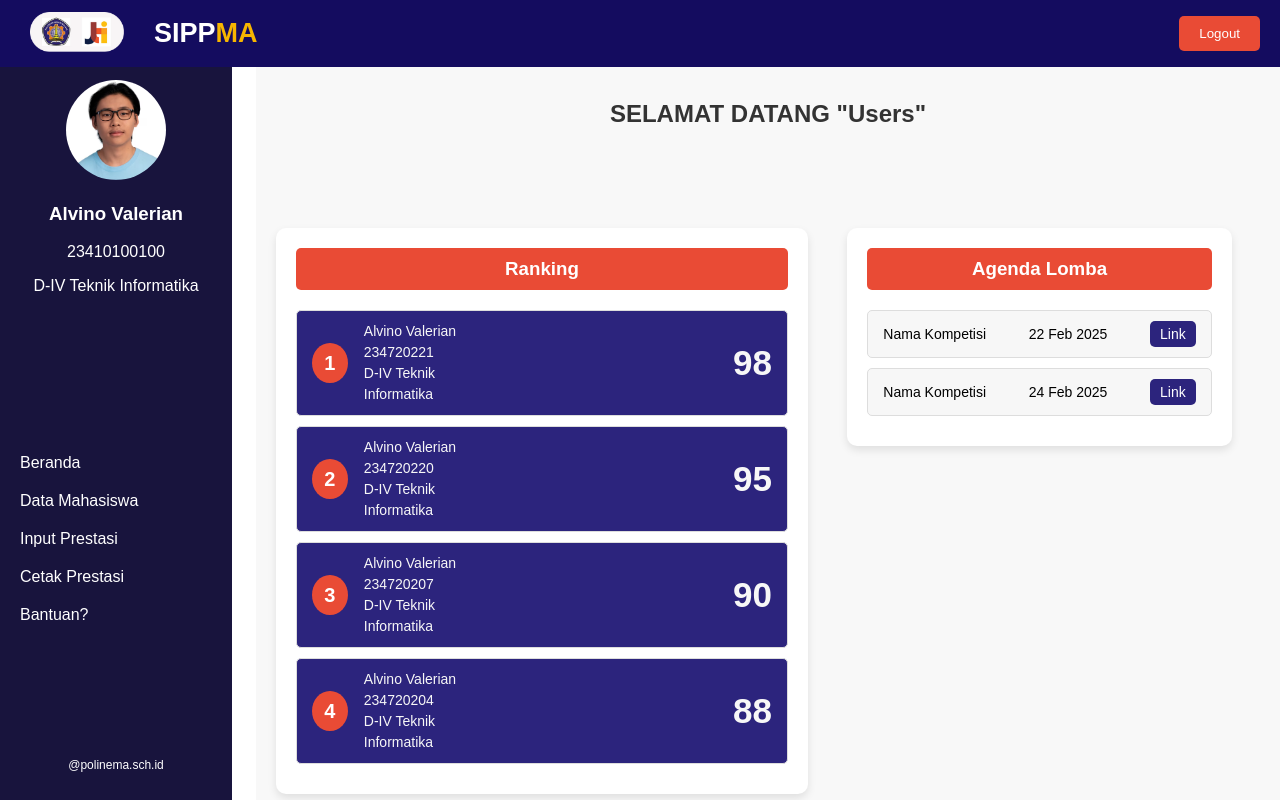
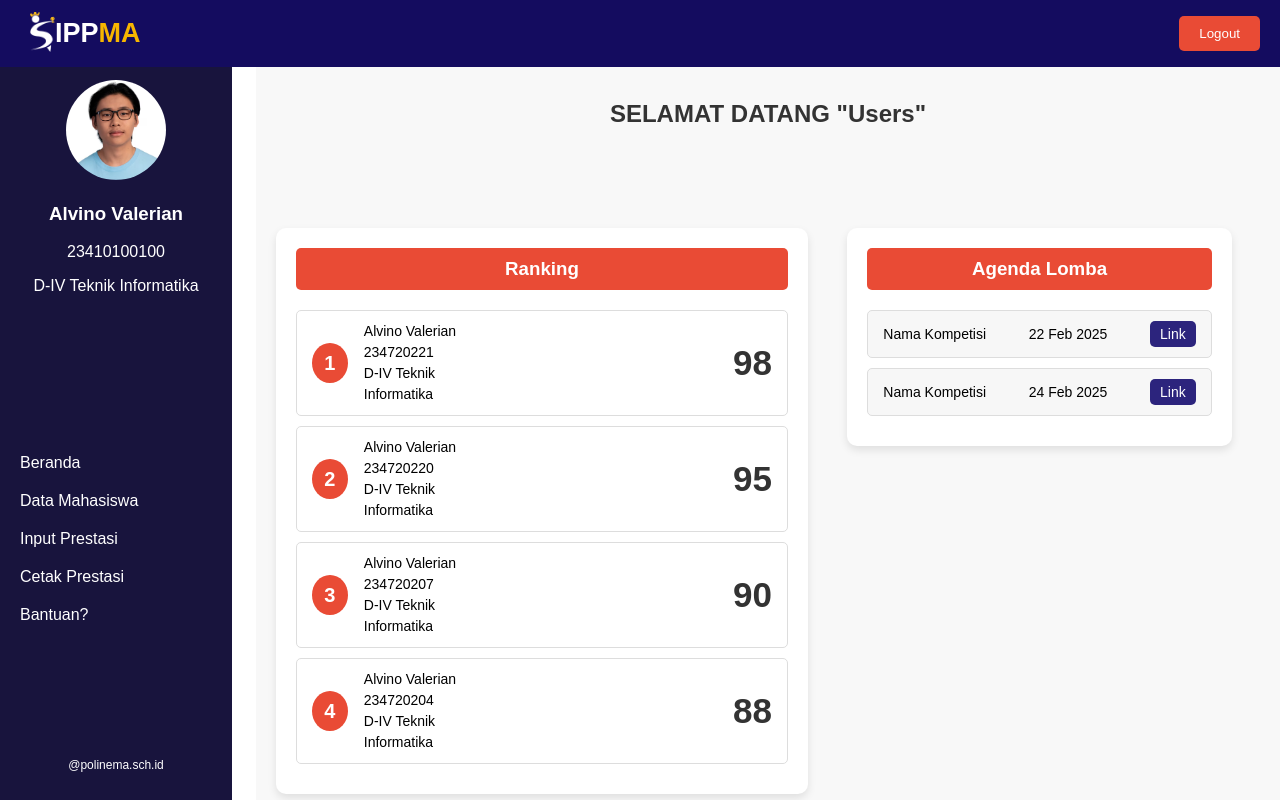
Before and after one commit to Faliirham/PBL-PRESMA, a PHP site: page /Mahasiswa/index_mahasiswa.php in a window 1280 px wide. Run offline with PHP 8.4, Linux system fonts and the light colour scheme.

Commit message:
add icon SIPPMA mahasiswa v.1

```diff
--- a/Mahasiswa/index_mahasiswa.php
+++ b/Mahasiswa/index_mahasiswa.php
@@ -32,10 +32,10 @@
         <div class="main-content">
             <header class="header">
                 <div class="logo">
-                    <img src="../img/logo.png" alt="Logo">
+                    <img src="../img/logoSIPPMA.png" alt="Logo">
                 </div>
                 <h1 class="teks">
-                    SIPP<span class="highlight">MA</span>
+                    IPP<span class="highlight">MA</span>
                 </h1>
                 <div class="logout">
                     <button>Logout</button>
--- a/login.php
+++ b/login.php
@@ -11,7 +11,7 @@
         <div class="overlay">
             <div class="login-card">
                 <div class="logo-container">
-                    <img src="img/Logo.png" alt="Logo" class="logo">
+                    <img src="img/Logo2in1.png" alt="Logo" class="logo">
                 </div>
                 <h2>LOGIN</h2>
                 <p class="subtitle">SISTEM PENCATATAN PRESTASI MAHASISWA</p>
--- a/style/styleIndexMahasiswa.css
+++ b/style/styleIndexMahasiswa.css
@@ -85,8 +85,7 @@ footer {
 
 .logo img {
     height: 40px;
-    margin-right: 10px;
-    padding: 0 20px;
+    padding-left: 20px;
 }
 
 .teks {
@@ -152,7 +151,7 @@ footer {
     border: 1px solid #ddd;
     border-radius: 5px;
     margin-bottom: 10px;
-    background: #2c247d;
+    background: white;
     transition: box-shadow 0.3s;
 }
 
@@ -178,13 +177,13 @@ footer {
     margin: 0;
     line-height: 1.5;
     font-size: 14px;
-    color: #f7f7f7;
+    color: black;
 }
 
 .rank-score {
     font-size: 35px;
     font-weight: bold;
-    color: #f7f7f7;
+    color: rgb(51, 51, 51);
     padding-left: 240px;
 }
 
```
Also changed, not shown: img/Logo2in1.png (renamed from img/Logo.png), img/LogoSIPPMA.png (added).
